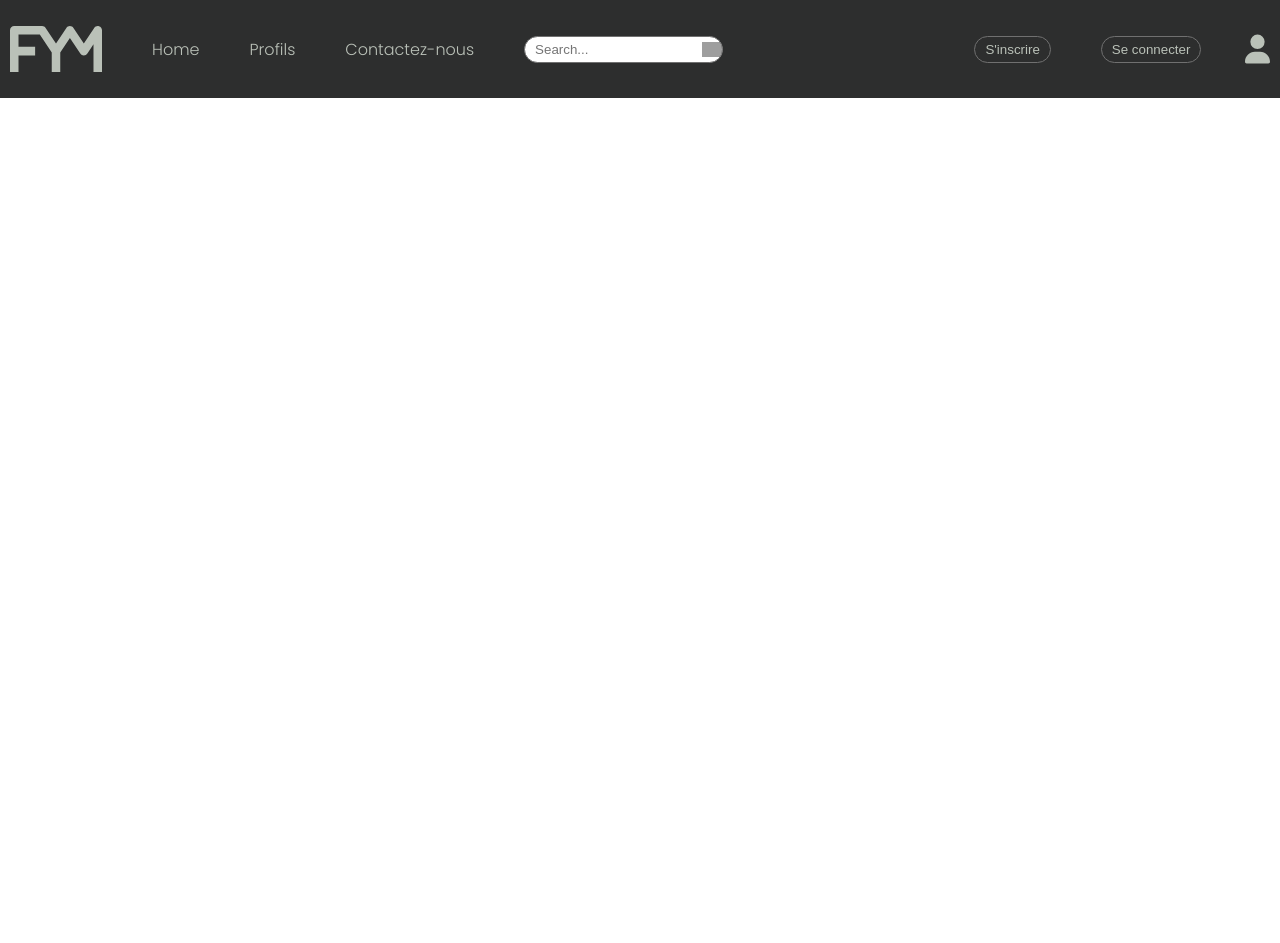
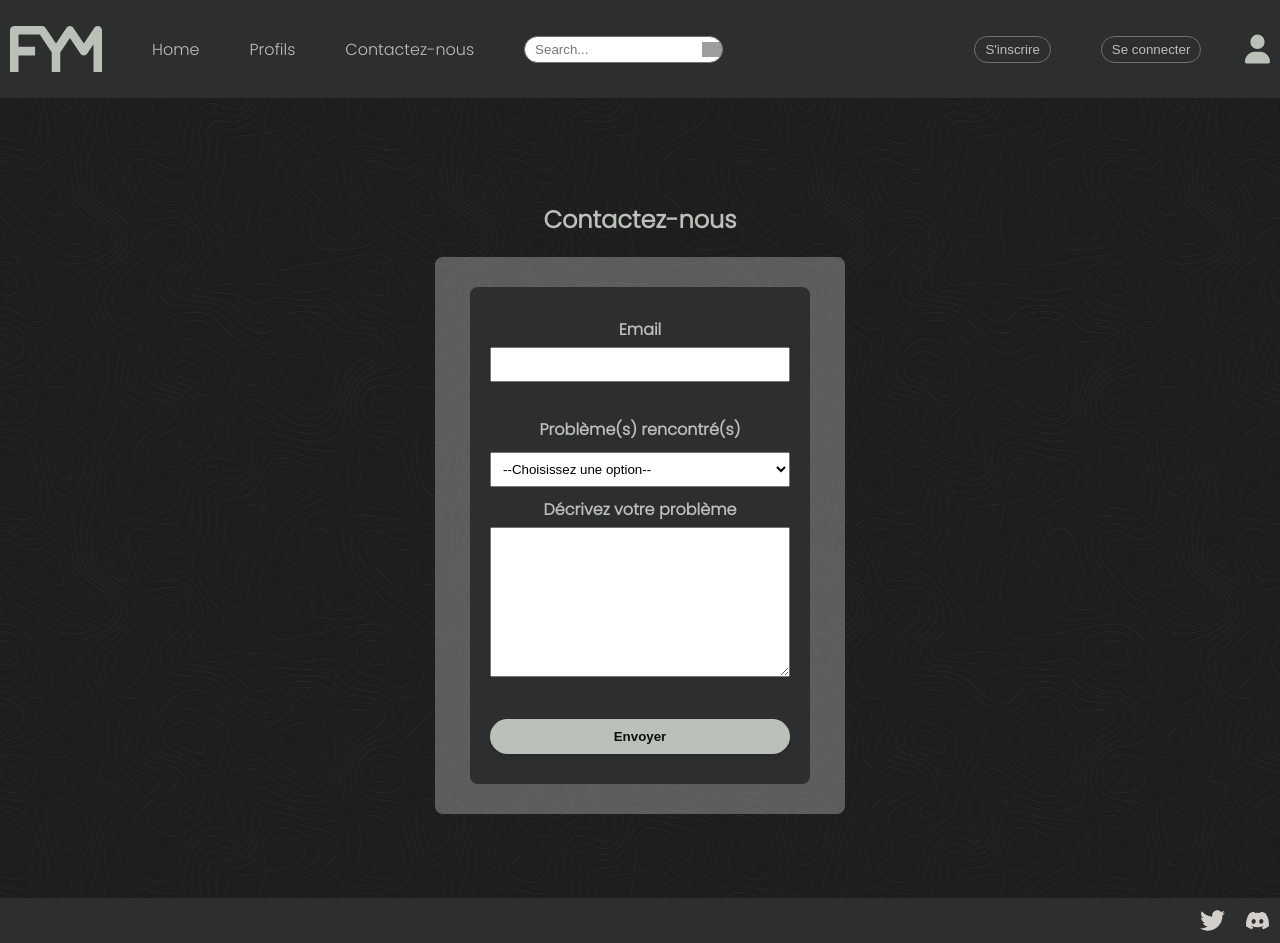
Before and after one commit to Anakin-66/FindYourMateFront, a React (Create React App) app: page /contact in a window 1280 px wide. Before the commit the page ends 800 px from the top, so only its background shows below. Built offline with nearby package versions, Linux system fonts and the light colour scheme; grey boxes are pictures that could not be loaded.

Commit message:
changed some css class names and did contact page css

```diff
--- a/src/App.js
+++ b/src/App.js
@@ -17,6 +17,7 @@ import AdminUsersUpdatePage from "./pages/admin/AdminUsersUpdatePage";
 import AdminReviewsPage from "./pages/admin/AdminReviewsPage";
 // Import CSS
 import "./assets/scss/style.scss"
+import './assets/scss/partials/_main.scss'
 
 
 
--- a/src/assets/scss/partials/_login.scss
+++ b/src/assets/scss/partials/_main.scss
@@ -3,12 +3,12 @@
 }
 
 .backgroundImg {
-    background-image: url(../../images/cartographer-1920x1080.png); /* Remplacez par le chemin de votre image de fond */
+    background-image: url(../../images/cartographer-1920x1080.png);
     background-size: cover;
     background-position: center;
     height: 100vh;
     display: flex;
-    flex-direction: column; /* Définir la direction en colonne pour empiler les éléments verticalement */
+    flex-direction: column;
     justify-content: center;
     align-items: center;
 }
@@ -18,8 +18,8 @@
     margin-bottom: 20px;
 }
 
-  .outerLoginContainer {
-    background-color: rgba(211, 208, 203, 0.35); /* Utilisez rgba pour définir la transparence seulement sur la couleur de fond */
+.outerContainer {
+    background-color: rgba(211, 208, 203, 0.35);
     padding: 30px;
     border-radius: 8px;
     display: flex;
@@ -28,7 +28,7 @@
     width: 350px;
 }
 
-  .innerLoginContainer {
+.innerContainer {
     background-color: #2D2E2E;
     padding: 20px;
     border-radius: 8px;
@@ -39,7 +39,7 @@
 .formContainer {
     display: flex;
     flex-direction: column;
-    justify-content: center; /* Ajoutez cette propriété pour centrer les éléments horizontalement */
+    justify-content: center;
     color: black;
 
 }
@@ -56,10 +56,10 @@ input {
     margin-top: 5px;
     margin-bottom: 15px;
     box-sizing: border-box;
-    color: black; /* Ajoutez cette ligne pour spécifier la couleur pour les champs de formulaire */
+    color: black;
   }
 
-  .loginButton {
+.button1 {
     border: none;
     border-radius: 25px;
     padding: 10px 20px;
@@ -73,9 +73,29 @@ input {
     display: inline-block;
 }
 
-  .loginButton:hover {
+  .button1:hover {
     background-color: #0F0F0F;
     color: #BAC1B8;
     transform: scale(1.05);
     box-shadow: 0px 8px 12px rgba(0, 0, 0, 0.2);
   }
+
+select {
+    padding: 8px;
+    color: black;
+}
+
+option {
+  color: black;
+}
+
+// css pour le textarea
+.labelDescribe {
+  width: 100%;
+  height: 150px;
+  padding: 8px;
+  margin-top: 5px;
+  margin-bottom: 15px;
+  box-sizing: border-box;
+  color: black;
+}
--- a/src/pages/guest/ContactPage.jsx
+++ b/src/pages/guest/ContactPage.jsx
@@ -1,9 +1,36 @@
+import Footer from "../../components/guest/Footer";
 import Header from "../../components/guest/Header";
 
 function ContactPage() {
   return (
     <>
       <Header />
+      <div className="backgroundImg">
+        <h2>Contactez-nous</h2>
+        <div className="outerContainer">
+          <div className="innerContainer">
+            <form className="formContainer">
+              <label>
+                Email
+                <input type="text" name="email" />
+              </label>
+              <label for="encountered-problem">Problème(s) rencontré(s)</label>
+              <select name="reason">
+                <option value="">--Choisissez une option--</option>
+                <option value="bug">J'ai rencontré un bug</option>
+                <option value="report">J'aimerai signaler un comportement abusif</option>
+                <option value="other">Autre</option>
+              </select>
+              <label>
+                Décrivez votre problème
+                <textarea className="labelDescribe" type="text" name="describeProblem" />
+              </label>
+              <button className="button1" type="submit">Envoyer</button>
+            </form>
+          </div>
+        </div>
+      </div>
+      <Footer />
     </>
   );
 }
--- a/src/pages/guest/LoginPage.jsx
+++ b/src/pages/guest/LoginPage.jsx
@@ -1,7 +1,6 @@
 import { useState } from "react";
 import { useNavigate } from "react-router-dom";
 import Header from "../../components/guest/Header";
-import '../../assets/scss/partials/_login.scss'
 import Footer from "../../components/guest/Footer";
 
 function LoginPage() {
@@ -58,9 +57,9 @@ function LoginPage() {
     <>
       <Header />
       <div className="backgroundImg">
-        <h2>Connectez vous</h2>
-        <div className="outerLoginContainer">
-          <div className="innerLoginContainer">
+        <h2>Connectez-vous</h2>
+        <div className="outerContainer">
+          <div className="innerContainer">
             {message && <p>{message}</p>}
             <form className="formContainer" onSubmit={handleLogin}>
               <label>
@@ -71,7 +70,7 @@ function LoginPage() {
                 Mot de passe
                 <input type="password" name="password" />
               </label>
-              <button className="loginButton" type="submit">Se connecter</button>
+              <button className="button1" type="submit">Se connecter</button>
             </form>
           </div>
         </div>
--- a/src/pages/guest/RegisterPage.jsx
+++ b/src/pages/guest/RegisterPage.jsx
@@ -59,9 +59,9 @@ function RegisterPage() {
     <>
       <Header />
       <div className="backgroundImg">
-        <h2>Inscrivez vous</h2>
-        <div className="outerLoginContainer">
-          <div className="innerLoginContainer">
+        <h2>Inscrivez-vous</h2>
+        <div className="outerContainer">
+          <div className="innerContainer">
             {message && <p>{message}</p>}
             <form className="formContainer" onSubmit={handleCreateUser}>
               <label>
@@ -76,7 +76,7 @@ function RegisterPage() {
                 Confirmez votre mot de passe
                 <input type="password" name="confirmPassword" />
               </label>
-              <button className="loginButton" type="submit">S'inscrire</button>
+              <button className="button1" type="submit">S'inscrire</button>
             </form>
           </div>
         </div>
```
Lines whose indentation alone changed are shown as unchanged.
